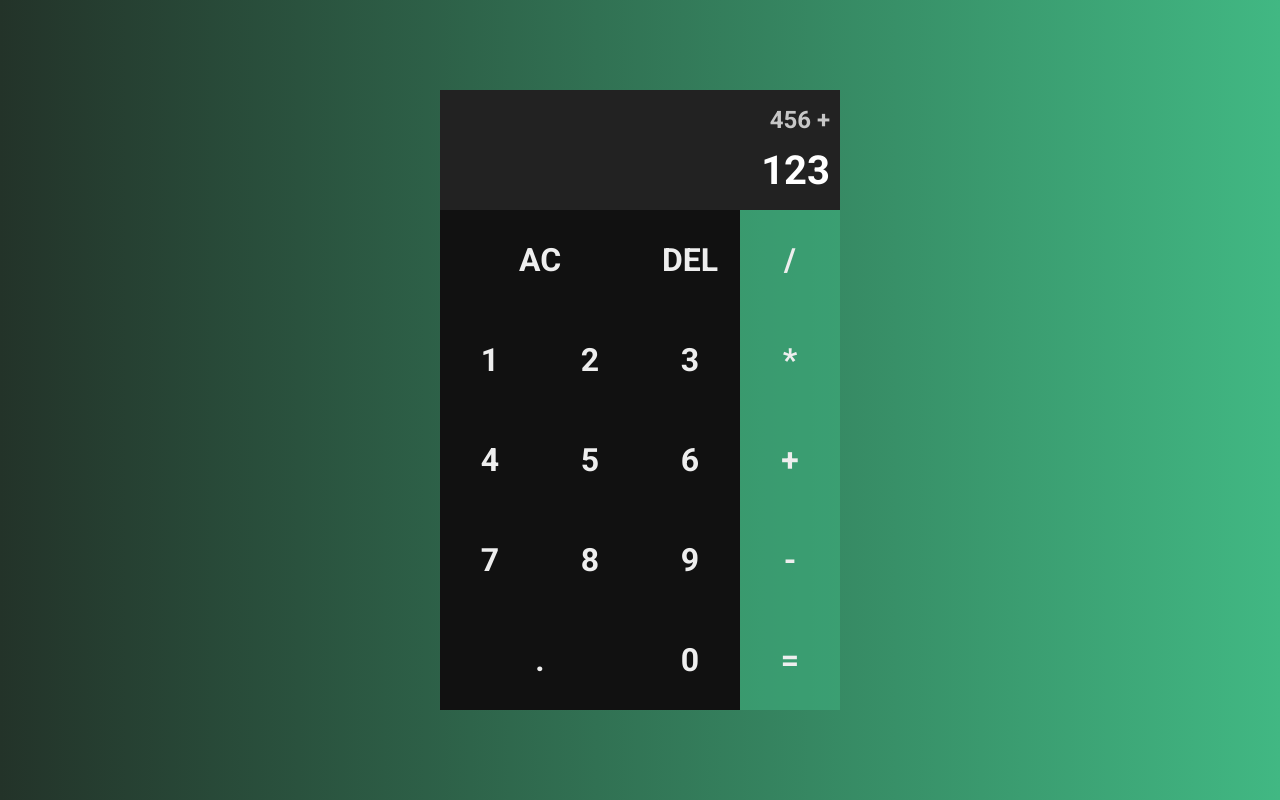
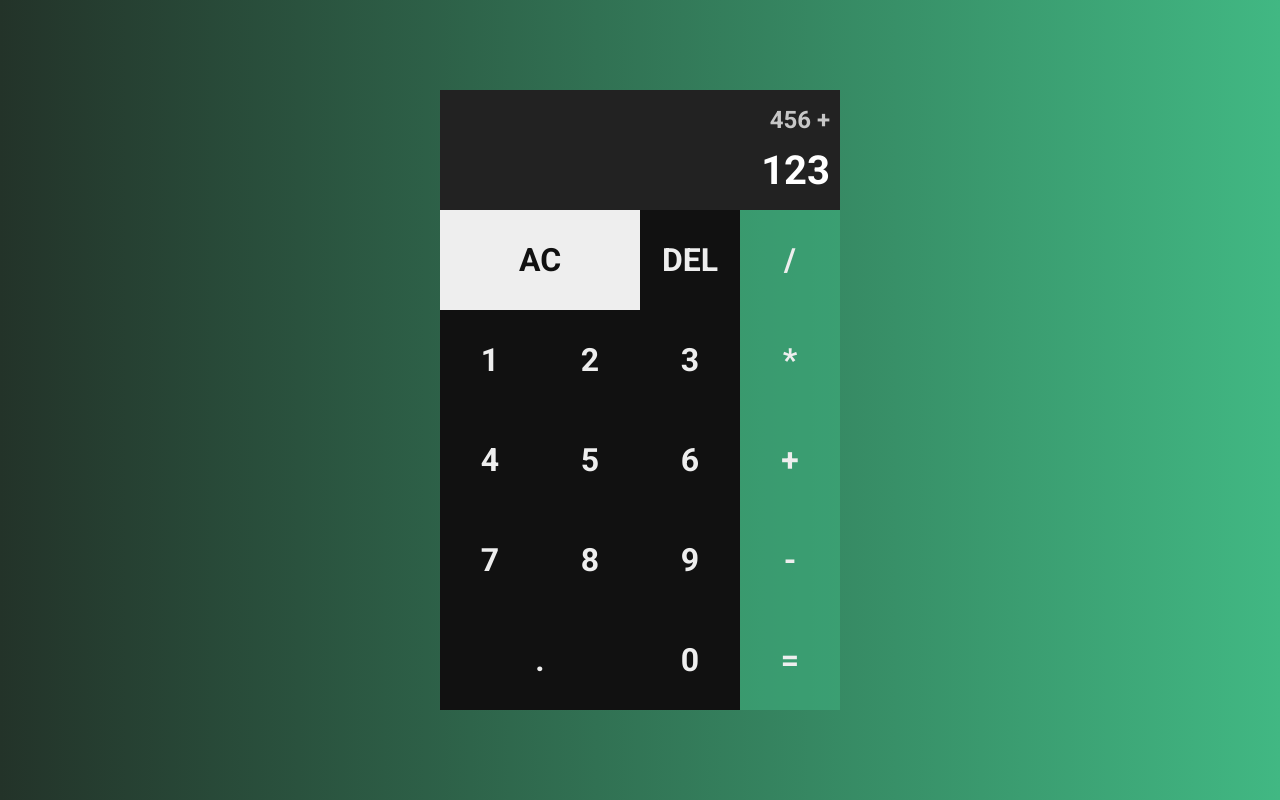
Before and after one commit to juniormandriva74/web-calculator, a plain HTML site: page index.html in a window 1280 px wide. In both pictures the pointer is over the button "AC". Drawn offline with Linux system fonts and the light colour scheme.

Commit message:
Add a background color on buttons.

```diff
--- a/css/style.css
+++ b/css/style.css
@@ -1,4 +1,4 @@
-@import url('https://fonts.googleapis.com/css2?family=Roboto:wght@400;500;700&display=swap');
+@import url("https://fonts.googleapis.com/css2?family=Roboto:wght@400;500;700&display=swap");
 
 * {
   box-sizing: border-box;
@@ -30,6 +30,11 @@ body {
   color: #eee;
 }
 
+.grid-container > button:hover {
+  background-color: #eee;
+  color: #111;
+}
+
 .grid-container > .operator {
   background: #41b88375;
 }
@@ -51,7 +56,7 @@ body {
 }
 
 .grid-container > .output > .previous-operand {
-    color: rgba(255, 255, 255, .75);
+  color: rgba(255, 255, 255, 0.75);
   font-size: 1.5rem;
 }
 
```
Lines whose indentation alone changed are shown as unchanged.
